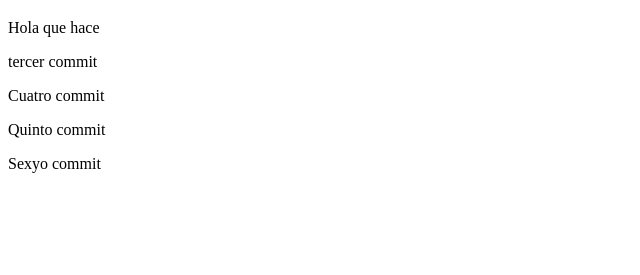
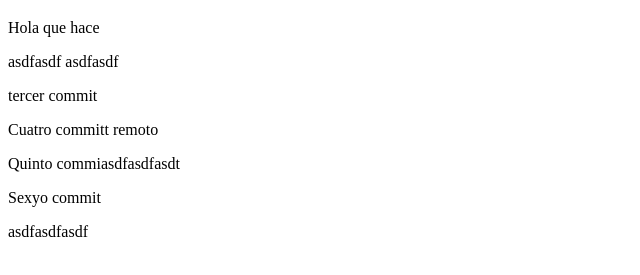
Before and after one commit to mighel15/EjemploWeb, a plain HTML site: page index.html in a window 1280 px wide. Shown: the part 61-336 px from the top of the page, without its empty margins (0-640 px from the left). Drawn offline with Linux system fonts and the light colour scheme.

Commit message:
otroooooooo

```diff
--- a/index.html
+++ b/index.html
@@ -7,10 +7,12 @@
 </head>
 <body>
     <h1>Hola Ing. de Sistemas</h1>
-    <p>Hola que hace</p>
+    <p>Hola que hace</p>asdfasdf
+asdfasdf
     <p>tercer commit</p>
-    <p>Cuatro commit</p>
-	<p>Quinto commit</p>
+    <p>Cuatro committ remoto</p>
+	<p>Quinto commiasdfasdfasdt</p>
 	<p>Sexyo commit</p>
+asdfasdfasdf
 </body>
 </html>
```
